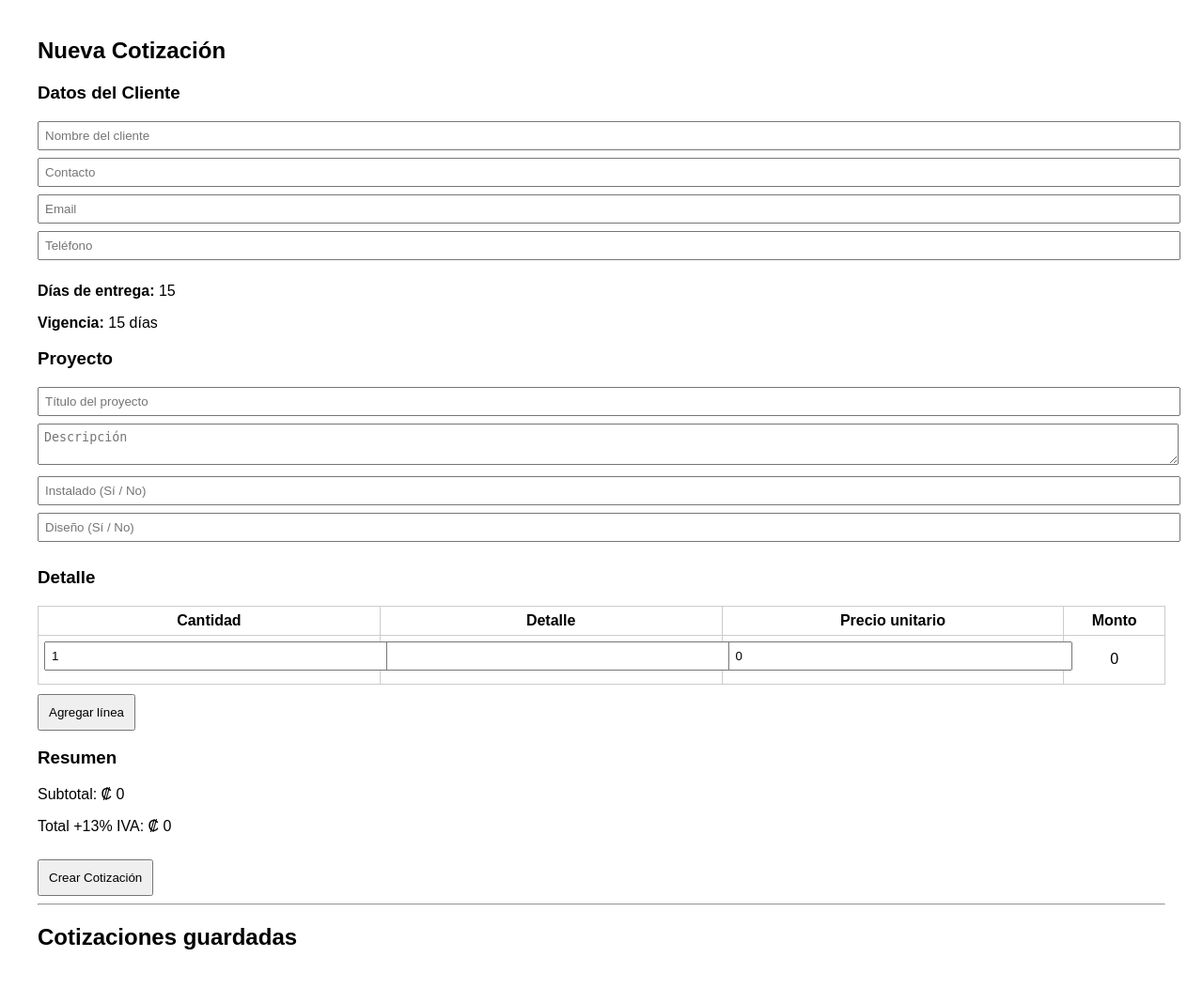
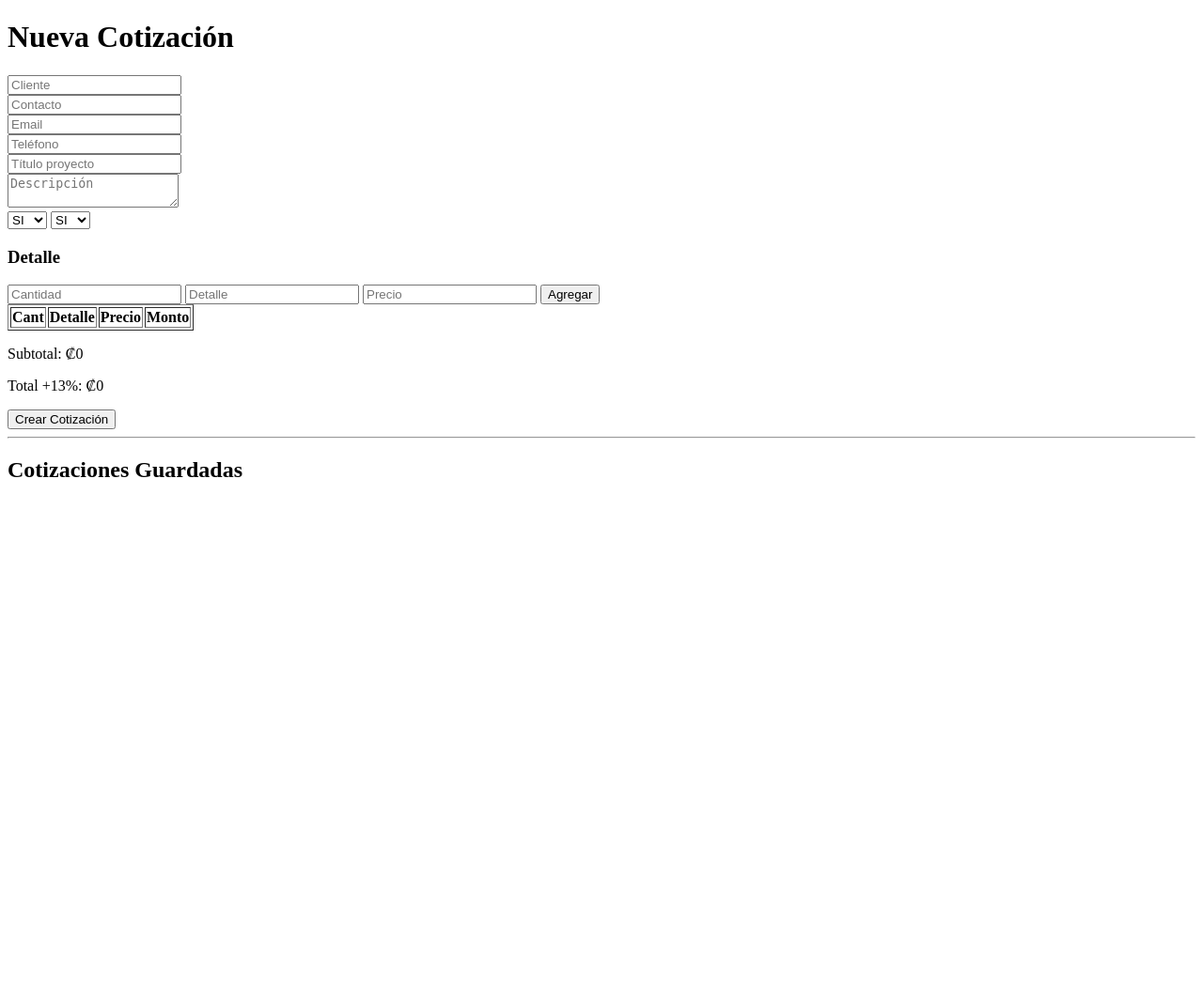
Before and after one commit to heyjuanma/cotizaciones-flask, a Flask app: page / in a window 1280 px wide. Shown: the whole page at 94% size. After the commit the page ends 508 px from the top, so only its background shows below. Run offline with Flask 3, Linux system fonts and the light colour scheme; lists and menus that the app fills with data are empty.

Commit message:
Update index.html

```diff
--- a/templates/index.html
+++ b/templates/index.html
@@ -1,121 +1,97 @@
 <!DOCTYPE html>
-<html lang="es">
+<html>
 <head>
-<meta charset="UTF-8">
+<meta charset="utf-8">
 <title>Cotizaciones</title>
-<style>
-body { font-family: Arial; margin: 40px; }
-input, textarea { width: 100%; padding: 6px; margin-bottom: 8px; }
-table { width: 100%; border-collapse: collapse; margin-top: 10px; }
-th, td { border: 1px solid #ccc; padding: 6px; text-align: center; }
-button { padding: 10px; margin-top: 10px; }
-</style>
+<script>
+let items = [];
+
+function addItem() {
+    let c = cantidad.value;
+    let d = detalle.value;
+    let p = precio.value;
+    let m = c * p;
+
+    items.push({cantidad: c, detalle: d, precio: p, monto: m});
+    render();
+}
+
+function render() {
+    table.innerHTML = "";
+    let subtotal = 0;
+
+    items.forEach(i => {
+        subtotal += i.monto;
+        table.innerHTML += `<tr>
+            <td>${i.cantidad}</td>
+            <td>${i.detalle}</td>
+            <td>${i.precio}</td>
+            <td>${i.monto}</td>
+        </tr>`;
+    });
+
+    document.getElementById("items").value = JSON.stringify(items);
+    document.getElementById("subtotal").innerText = subtotal.toFixed(2);
+    document.getElementById("total").innerText = (subtotal * 1.13).toFixed(2);
+}
+</script>
 </head>
 <body>
 
-<h2>Nueva Cotización</h2>
+<h1>Nueva Cotización</h1>
 
-<form method="POST" onsubmit="prepararEnvio()">
+<form method="POST">
+<input name="nombre_cliente" placeholder="Cliente" required><br>
+<input name="contacto" placeholder="Contacto"><br>
+<input name="email" placeholder="Email"><br>
+<input name="telefono" placeholder="Teléfono"><br>
 
-<h3>Datos del Cliente</h3>
-<input name="nombre_cliente" placeholder="Nombre del cliente" required>
-<input name="contacto" placeholder="Contacto">
-<input name="email" placeholder="Email">
-<input name="telefono" placeholder="Teléfono">
+<input name="titulo_proyecto" placeholder="Título proyecto"><br>
+<textarea name="descripcion" placeholder="Descripción"></textarea><br>
 
-<p><b>Días de entrega:</b> 15</p>
-<p><b>Vigencia:</b> 15 días</p>
+<select name="instalado">
+<option>SI</option>
+<option>NO</option>
+</select>
 
-<h3>Proyecto</h3>
-<input name="titulo_proyecto" placeholder="Título del proyecto">
-<textarea name="descripcion" placeholder="Descripción"></textarea>
-<input name="instalado" placeholder="Instalado (Sí / No)">
-<input name="diseno" placeholder="Diseño (Sí / No)">
+<select name="diseno">
+<option>SI</option>
+<option>NO</option>
+</select>
 
 <h3>Detalle</h3>
-<table id="tabla">
-<tr>
-  <th>Cantidad</th>
-  <th>Detalle</th>
-  <th>Precio unitario</th>
-  <th>Monto</th>
-</tr>
-<tr>
-  <td><input type="number" value="1" onchange="calcular()"></td>
-  <td><input type="text"></td>
-  <td><input type="number" value="0" onchange="calcular()"></td>
-  <td class="monto">0</td>
-</tr>
+<input id="cantidad" type="number" placeholder="Cantidad">
+<input id="detalle" placeholder="Detalle">
+<input id="precio" type="number" placeholder="Precio">
+<button type="button" onclick="addItem()">Agregar</button>
+
+<table border="1">
+<thead>
+<tr><th>Cant</th><th>Detalle</th><th>Precio</th><th>Monto</th></tr>
+</thead>
+<tbody id="table"></tbody>
 </table>
 
-<button type="button" onclick="agregarFila()">Agregar línea</button>
+<input type="hidden" id="items" name="items">
 
-<h3>Resumen</h3>
-<p>Subtotal: ₡ <span id="subtotal">0</span></p>
-<p>Total +13% IVA: ₡ <span id="total">0</span></p>
+<p>Subtotal: ₡<span id="subtotal">0</span></p>
+<p>Total +13%: ₡<span id="total">0</span></p>
 
-<input type="hidden" name="items_json" id="items_json">
-<input type="hidden" name="subtotal" id="subtotal_input">
-<input type="hidden" name="total" id="total_input">
-
-<button type="submit">Crear Cotización</button>
-
+<button>Crear Cotización</button>
 </form>
 
 <hr>
 
-<h2>Cotizaciones guardadas</h2>
+<h2>Cotizaciones Guardadas</h2>
+
 <ul>
 {% for c in cotizaciones %}
 <li>
-Contrato #{{ c.numero_registro }} — {{ c.nombre_cliente }}
-<a href="/download/{{ c.id }}">[Descargar PDF]</a>
+Contrato #{{c.numero_registro}} - {{c.nombre_cliente}}
+<a href="/descargar/{{c.id}}">Descargar PDF</a>
 </li>
 {% endfor %}
 </ul>
 
-<script>
-function agregarFila() {
-  const tabla = document.getElementById("tabla");
-  const row = tabla.insertRow();
-  row.innerHTML = `
-    <td><input type="number" value="1" onchange="calcular()"></td>
-    <td><input type="text"></td>
-    <td><input type="number" value="0" onchange="calcular()"></td>
-    <td class="monto">0</td>
-  `;
-}
-
-function calcular() {
-  let subtotal = 0;
-  document.querySelectorAll("#tabla tr").forEach((row, i) => {
-    if (i === 0) return;
-    const qty = row.cells[0].children[0].value || 0;
-    const price = row.cells[2].children[0].value || 0;
-    const monto = qty * price;
-    row.querySelector(".monto").innerText = monto;
-    subtotal += monto;
-  });
-  document.getElementById("subtotal").innerText = subtotal;
-  document.getElementById("total").innerText = (subtotal * 1.13).toFixed(2);
-}
-
-function prepararEnvio() {
-  const items = [];
-  document.querySelectorAll("#tabla tr").forEach((row, i) => {
-    if (i === 0) return;
-    items.push({
-      cantidad: row.cells[0].children[0].value,
-      detalle: row.cells[1].children[0].value,
-      precio: row.cells[2].children[0].value,
-      monto: row.querySelector(".monto").innerText
-    });
-  });
-  document.getElementById("items_json").value = JSON.stringify(items);
-  document.getElementById("subtotal_input").value = document.getElementById("subtotal").innerText;
-  document.getElementById("total_input").value = document.getElementById("total").innerText;
-}
-</script>
-
 </body>
 </html>
```
